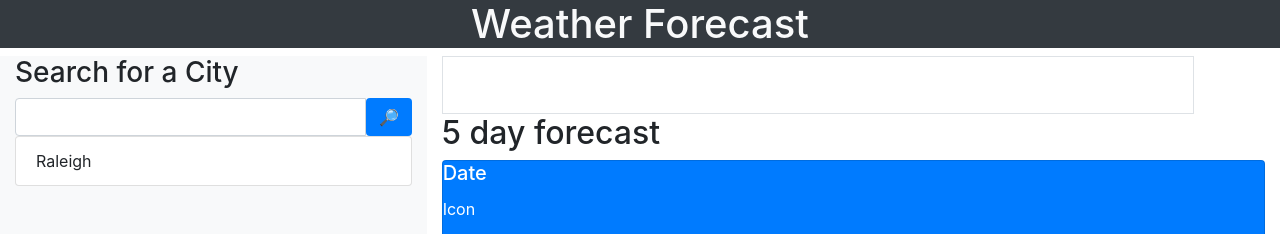
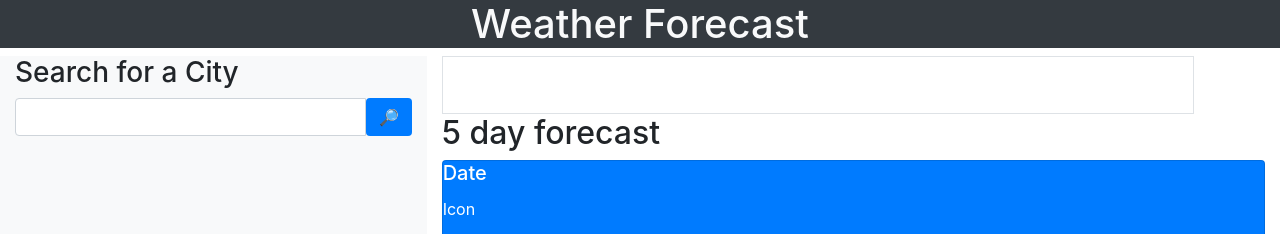
Before and after one commit to Ivyparade/WeatherForecast, a plain HTML site: page index.html in a window 1280 px wide. Shown: the top 234 px of the page. Drawn offline with nearby package versions, Linux system fonts and the light colour scheme.

Commit message:
deleted placeholder card

```diff
--- a/index.html
+++ b/index.html
@@ -19,9 +19,6 @@
                     <span class="input-group-addon btn bg-primary">&#128270;</span>
                 </div>
                 <div class="list-group" id="cityList">
-                    <div class="list-group-item">
-                        Raleigh
-                    </div>
                 </div>
             </div>
             <div class="col-md-8">
```
